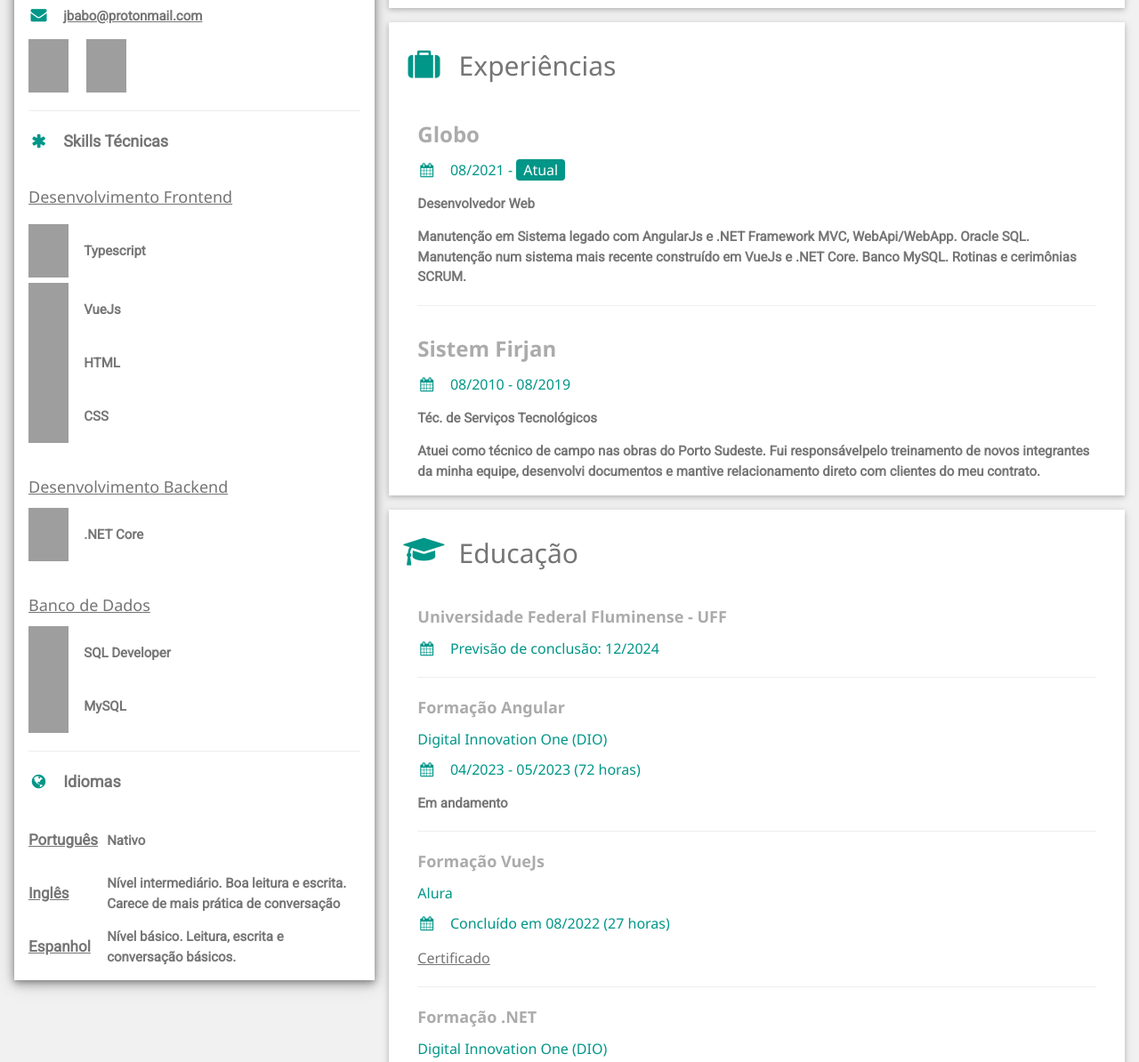
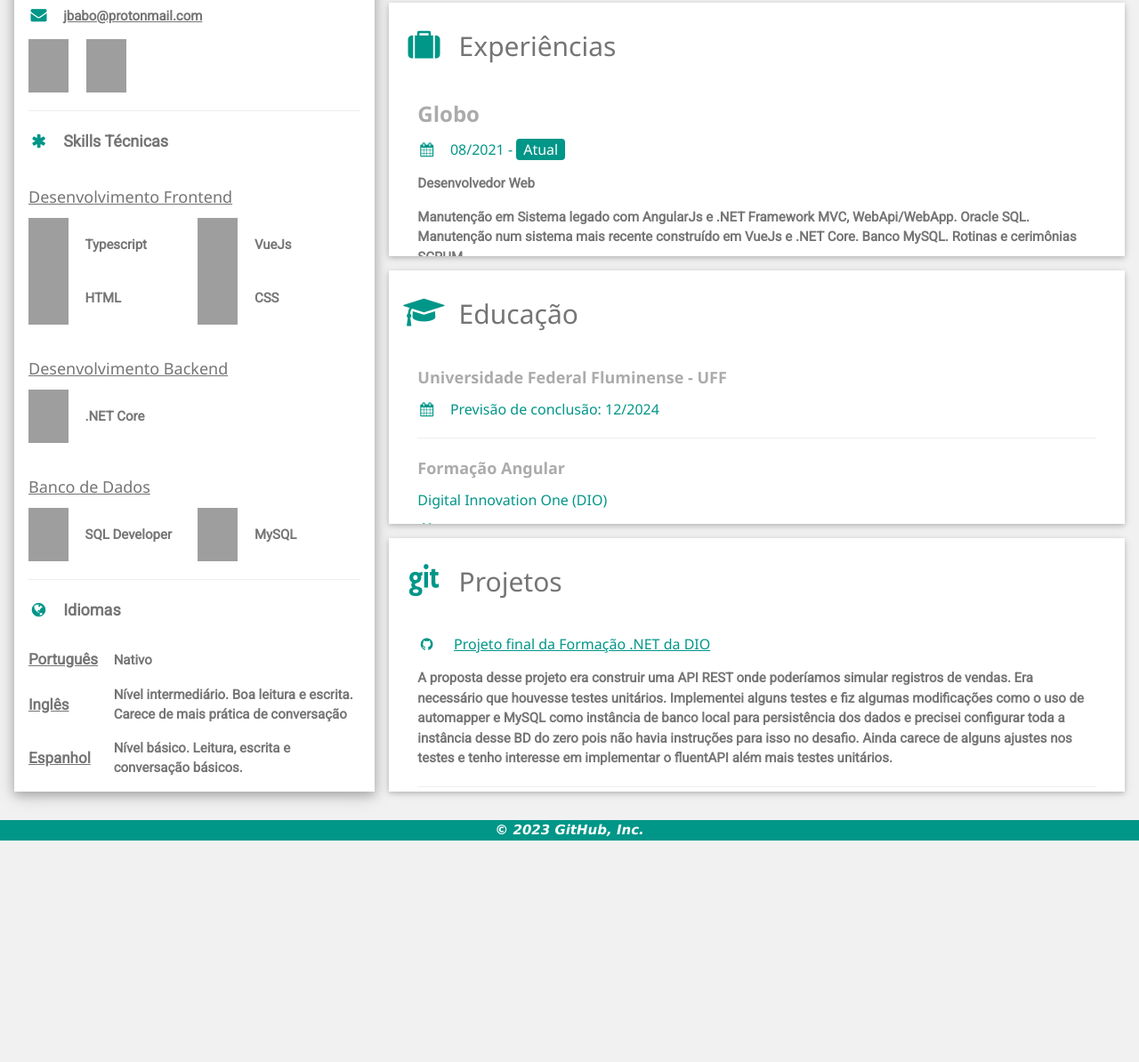
Before and after one commit to jcbabo/curriculo, a plain HTML site: page index.html in a window 1280 px wide. Shown: the part 259-1453 px from the top of the page at 89% size. After the commit the page ends 1204 px from the top, so only its background shows below. Drawn offline with nearby package versions, Linux system fonts and the light colour scheme; grey boxes are pictures that could not be loaded.

Commit message:
finalização do CSS e outros ajustes

```diff
--- a/index.html
+++ b/index.html
@@ -32,7 +32,7 @@ site canva salvos na pasta dev-front, tonalidades: 9, 11, 16, 38. -->
                             alt="pt-BR: Minha foto em close de rosto. Uso uma camisa branca e tenho cabelos escuros cortados como raspado. en-EN: My photo in close of my face. I wear a white shirt and have dark hair cut as shaven." />
                         <h2>Jonathan Carvalho Babo</h2>
                     </div>
-                    <div class="w3-container w3-text-gray w3-card w3-white w3-margin-bottom">
+                    <div class="w3-container w3-text-gray w3-margin-bottom">
                         <p><i class="fa fa-briefcase fa-fw w3-margin-right w3-large w3-text-teal"></i>Desenvolvedor de
                             software</p>
                         <p><i class="fa fa-home fa-fw w3-margin-right w3-large w3-text-teal"></i>Rio de Janeiro</p>
@@ -47,7 +47,7 @@ site canva salvos na pasta dev-front, tonalidades: 9, 11, 16, 38. -->
 
                         <hr>
                         <!-- hard skills -->
-                        <p class="w3-large skills-label">
+                        <p class="w3-large skills-title">
                             <b><i class="fa fa-asterisk fa-fw w3-margin-right w3-text-teal"></i>Skills Técnicas</b>
                         </p>
                         <div class="skills"
@@ -56,39 +56,39 @@ site canva salvos na pasta dev-front, tonalidades: 9, 11, 16, 38. -->
 
                             <img alt="Typescript badge" class="badge"
                                 src="https://raw.githubusercontent.com/devicons/devicon/master/icons/typescript/typescript-plain.svg" />
-                            <p>Typescript</p>
+                            <p class="skill-label">Typescript</p>
 
                             <img alt="VueJs badge" class="badge"
                                 src="https://cdn.jsdelivr.net/gh/devicons/devicon/icons/vuejs/vuejs-original.svg" />
-                            <p>VueJs</p>
+                            <p class="skill-label">VueJs</p>
 
                             <img alt="HTML badge" class="badge"
                                 src="https://raw.githubusercontent.com/devicons/devicon/master/icons/html5/html5-original.svg" />
-                            <p>HTML</p>
+                            <p class="skill-label">HTML</p>
 
                             <img alt="CSS badge" class="badge"
                                 src="https://raw.githubusercontent.com/devicons/devicon/master/icons/css3/css3-original.svg" />
-                            <p>CSS</p>
+                            <p class="skill-label">CSS</p>
 
                             <h5>Desenvolvimento Backend</h5>
 
                             <img alt=".NET Core badge" class="badge"
                                 src="https://cdn.jsdelivr.net/gh/devicons/devicon/icons/dotnetcore/dotnetcore-original.svg" />
-                            <p>.NET Core</p>
+                            <p class="skill-label">.NET Core</p>
 
                             <h5>Banco de Dados</h5>
 
                             <img alt="Oracle badge" class="badge"
                                 src="https://cdn.jsdelivr.net/gh/devicons/devicon/icons/oracle/oracle-original.svg" />
-                            <p>SQL Developer</p>
+                            <p class="skill-label">SQL Developer</p>
 
                             <img alt="MySQL badge" class="badge"
                                 src="https://cdn.jsdelivr.net/gh/devicons/devicon/icons/mysql/mysql-plain-wordmark.svg" />
-                            <p>MySQL</p>
+                            <p class="skill-label">MySQL</p>
                         </div>
                         <!-- end hard skills -->
                         <hr>
-
+                        <!-- Idiomas -->
                         <p class="w3-large skills-label">
                             <b><i class="fa fa-globe fa-fw w3-margin-right w3-text-teal"></i>Idiomas</b>
                         </p>
@@ -96,19 +96,19 @@ site canva salvos na pasta dev-front, tonalidades: 9, 11, 16, 38. -->
                             <p class="label">Português</p>
                             <p class="content">Nativo</p>
                             <p class="label">Inglês</p>
-                            <p>Nível intermediário. Boa leitura e escrita. Carece de mais prática de conversação</p>
+                            <p class="content">Nível intermediário. Boa leitura e escrita. Carece de mais prática de conversação</p>
                             <p class="label">Espanhol</p>
-                            <p>Nível básico. Leitura, escrita e conversação básicos.</p>
+                            <p class="content">Nível básico. Leitura, escrita e conversação básicos.</p>
                         </div>
+                        <!-- end Idiomas -->
                     </div>
                 </section>
             </div>
             <!-- End Left Column -->
-            <br>
             <!-- Right Column -->
             <div class="w3-twothird">
                 <!-- Sobre -->
-                <div class="w3-container w3-card w3-white w3-margin-bottom">
+                <div class="w3-container w3-card w3-white w3-margin-bottom card-overflow">
                     <h2 class="w3-text-grey w3-padding-16"><i
                             class="fa fa-terminal fa-fw w3-margin-right w3-xxlarge w3-text-teal"></i>Sobre</h2>
                     <p>Devido minhas experiências profissionais anteriores, creio que tenho mais a agregar que apenas a
@@ -121,11 +121,11 @@ site canva salvos na pasta dev-front, tonalidades: 9, 11, 16, 38. -->
                 </div>
                 <!-- end Sobre -->
                 <!-- Experiências -->
-                <div class="w3-container w3-card w3-white w3-margin-bottom">
+                <div class="w3-container w3-card w3-white w3-margin-bottom card-overflow">
                     <h2 class="w3-text-grey w3-padding-16">
                         <i class="fa fa-suitcase fa-fw w3-margin-right w3-xxlarge w3-text-teal"></i>Experiências
                     </h2>
-                    <div class="w3-container">
+                    <div class="w3-container experiencias">
                         <h3 class="w3-opacity"><b>Globo</b></h3>
                         <h6 class="w3-text-teal"><i class="fa fa-calendar fa-fw w3-margin-right"></i>08/2021 - <span
                                 class="w3-tag w3-teal w3-round">Atual</span></h6>
@@ -133,9 +133,9 @@ site canva salvos na pasta dev-front, tonalidades: 9, 11, 16, 38. -->
                         <p> Manutenção em Sistema legado com AngularJs e .NET Framework MVC, WebApi/WebApp. Oracle SQL.
                             Manutenção num sistema mais recente construído em VueJs e .NET Core. Banco MySQL.
                             Rotinas e cerimônias SCRUM.</p>
-                        <hr>
                     </div>
-                    <div class="w3-container">
+                    <hr>
+                    <div class="w3-container experiencias">
                         <h3 class="w3-opacity"><b>Sistem Firjan</b></h3>
                         <h6 class="w3-text-teal"><i class="fa fa-calendar fa-fw w3-margin-right"></i>08/2010 - 08/2019
                         </h6>
@@ -147,7 +147,7 @@ site canva salvos na pasta dev-front, tonalidades: 9, 11, 16, 38. -->
                 </div>
                 <!-- end Experiências -->
                 <!-- Educação -->
-                <div class="w3-container w3-card w3-white w3-margin-bottom">
+                <div class="w3-container w3-card w3-white w3-margin-bottom card-overflow">
                     <h2 class="w3-text-grey w3-padding-16">
                         <i class="fa fa-graduation-cap fa-fw w3-margin-right w3-xxlarge w3-text-teal"></i>Educação
                     </h2>
@@ -198,7 +198,7 @@ site canva salvos na pasta dev-front, tonalidades: 9, 11, 16, 38. -->
                 </div>
                 <!-- end Educação -->
                 <!-- Projetos -->
-                <div class="w3-container w3-card w3-white w3-margin-bottom">
+                <div class="w3-container w3-card w3-white w3-margin-bottom card-overflow">
                     <h2 class="w3-text-grey w3-padding-16">
                         <i class="fa fa-git fa-fw w3-margin-right w3-xxlarge w3-text-teal"></i>Projetos
                     </h2>
@@ -239,8 +239,6 @@ site canva salvos na pasta dev-front, tonalidades: 9, 11, 16, 38. -->
     </section>
 
     <footer class="w3-container w3-teal w3-center w3-margin-top">
-        <i>Powered by <a href="https://www.w3schools.com/w3css/default.asp" target="_blank">w3.css</a></i>
-        <br>
         <i>© 2023 GitHub, Inc.</i>
     </footer>
 
--- a/styles.css
+++ b/styles.css
@@ -14,6 +14,14 @@ p {
 p {
     font-weight: 700;
 }
+
+footer {
+    height: auto;
+}
+/*
+hr {
+
+} */
 
 .photo-name {
     display: inline-flex;
@@ -40,29 +48,40 @@ p {
 
 .skills {
     display: grid;
-    grid-template-columns: 1fr 5fr;
-    grid-template-rows: 1fr 1fr;
+    grid-template-columns: 1fr 1fr 1fr 1fr 1fr 1fr;
     align-items: center;
+    column-gap: 0.5em;
 }
 
-.skills-label {
+.skills-title {
     margin-bottom: 0px !important;
 }
 
+.skill-label {
+    grid-column: span 2;
+}
+
 .skills>h5 {
-    grid-column: span 2;
+    grid-column: span 6;
     text-decoration: underline;
     margin-top: 2em !important;
+}
+
+.languages {
+    margin-top: 2em;
+    grid-template-columns: 1fr 1fr 1fr 1fr !important;
+
 }
 
 .label {
     text-decoration: underline;
     font-size: 17px;
     padding-right: 10px;
+    grid-column: 1/1;
 }
 
-.languages {
-    margin-top: 2em;
+.content {
+    grid-column: span 3;
 }
 
 .languages>p {
@@ -70,6 +89,7 @@ p {
     padding-bottom: 15px;
 }
 
-footer {
-    height: auto;
+.card-overflow {
+    max-height: 19em;
+    overflow: auto;
 }
```
